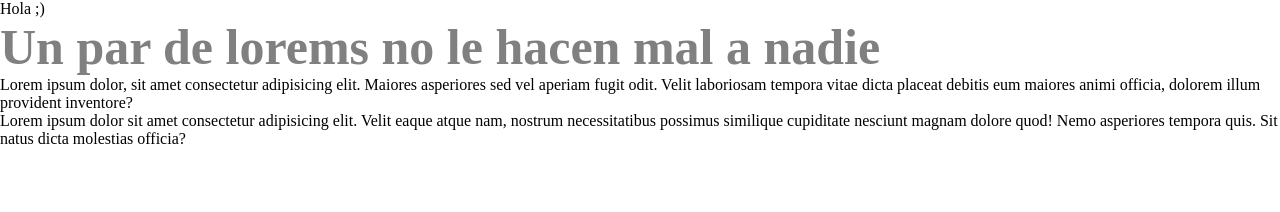
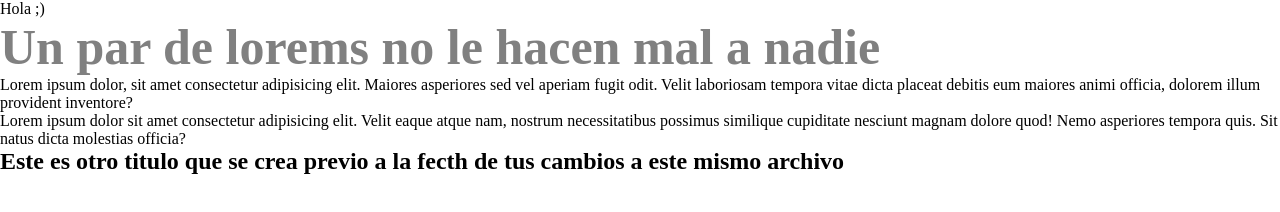
Before and after one commit to luciano393/repo-prueba, a plain HTML site: page index.html in a window 1280 px wide. Drawn offline with Linux system fonts and the light colour scheme.

Commit message:
usuario B Tres

```diff
--- a/index.html
+++ b/index.html
@@ -19,6 +19,8 @@
         Lorem ipsum dolor sit amet consectetur adipisicing elit. Velit eaque atque nam, nostrum necessitatibus possimus similique cupiditate nesciunt magnam dolore quod! Nemo asperiores tempora quis. Sit natus dicta molestias officia?
     </p>
 
+    <h2>Este es otro titulo que se crea previo a la fecth de tus cambios a este mismo archivo</h2>
+
 
 
     </body>
```
